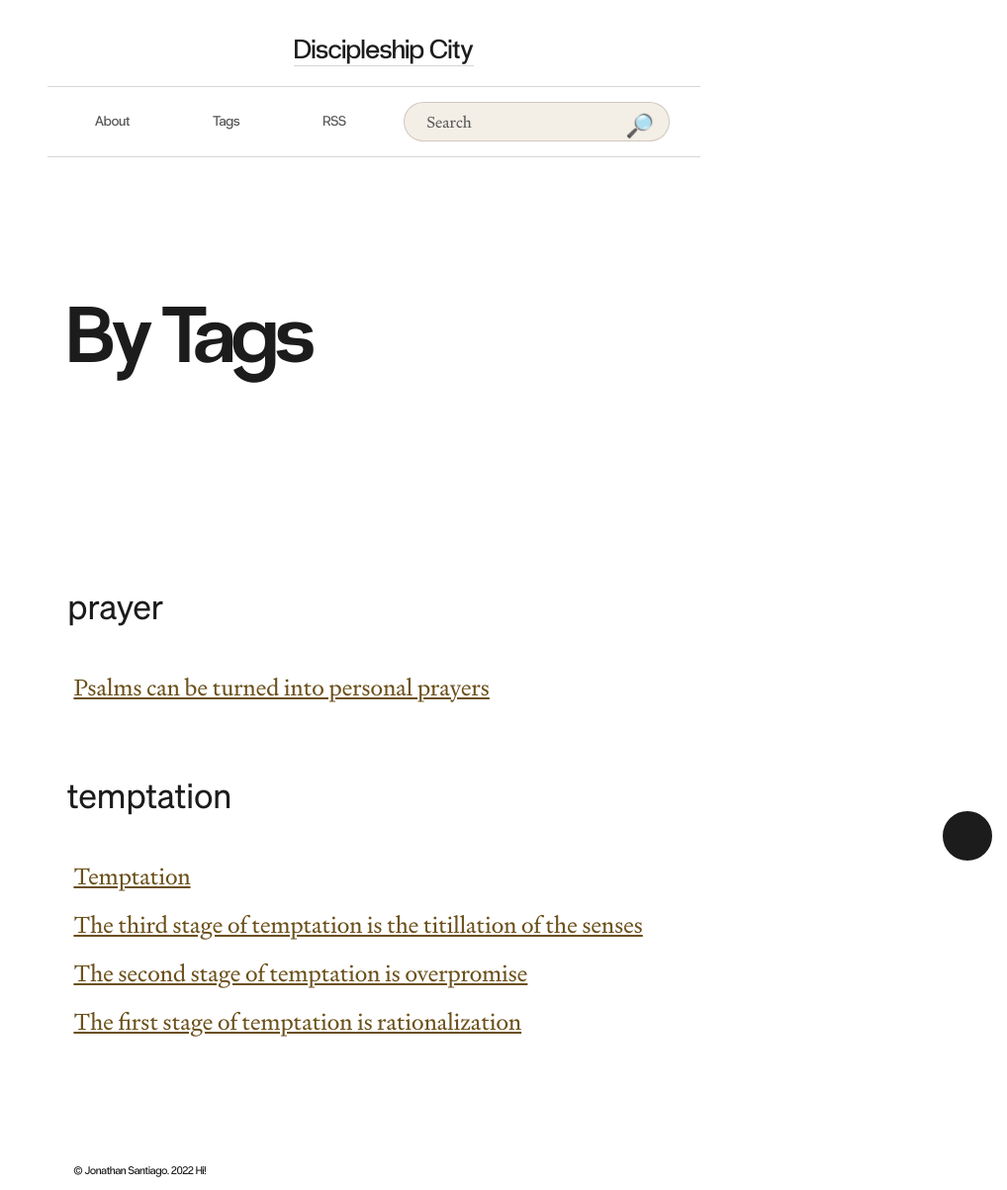
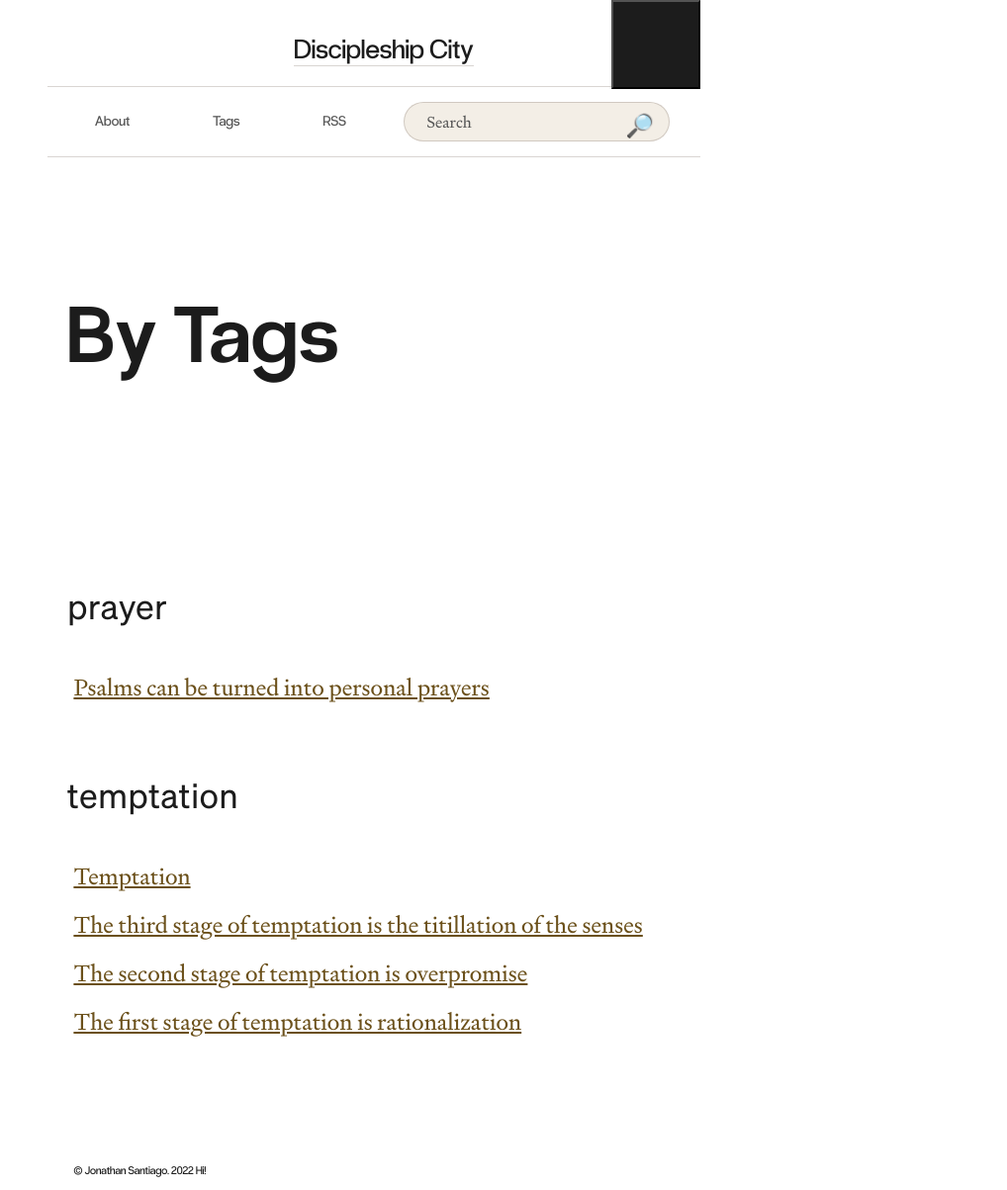
Before and after one commit to jsantiago611/digital-garden-master, a Jekyll site: the page built from tags.md, in a window 1280 px wide. Shown: the whole page at 99% size, without its empty margins (262-1280 px from the left). Built offline with Jekyll 4.4.1, drawn with Linux system fonts in a browser that asks for light colours.

Commit message:
update h spacing, theme-toggle

```diff
--- a/assets/css/Style.css
+++ b/assets/css/Style.css
@@ -589,7 +589,7 @@ main {
 	color: var(--c-text-strong);
   	/* border-bottom: 1px solid var(--c-border) !important;*/
   	padding-bottom: 1.3rem;
-	letter-spacing: -0.04em;
+	letter-spacing: 0.01em;
  	font-variant-ligatures: discretionary-ligatures;
 
 }
@@ -597,7 +597,6 @@ main {
 @media(min-width: 300px)and (max-width: 1069px) {
 	 h1 {
 	font-size: calc(40px + (80 - 40) * ( 100vw - 300px) / (1070 - 300));
-	letter-spacing: -0.04em;
 	}
 }
 
@@ -643,7 +642,7 @@ main {
  h2 {
 	font-size: 28px;
 	font-weight: bold;
-	letter-spacing: -0.01em;
+	letter-spacing: 0.01em;
 	line-height: 1.2;
 	margin-top: 24px;
 	padding: 24px 0 5px;
@@ -1693,22 +1692,7 @@ summary {
 /* Common custom components between Main Site and Notes: Searchbar, Backbutton, ContentBox, Related Posts/Notes, Copyright,  */
 
 #theme-toggle {
-    /* height: 35px;
-    width: 100px;
-    position: absolute;
-    top: 58px;
-    right: 20px;
-    align-items: center;
-
-
-    justify-content: center;
-    padding: 8px;
-    z-index: 90;
-    font-family: var(--font-family-mono);
-    cursor: pointer;
-    font-weight: 400; */
-
-    background-color: var(--c-text);
+    /*background-color: var(--c-text);
     color: var(--c-topper-split-bg);
     flex-basis: auto;
     display: flex;
@@ -1718,7 +1702,7 @@ summary {
     margin-top: 0px;
     margin-left: auto;
     font-family: var(--font-family-serif);
-    font-size: 2rem;
+    font-size: 20px;
     border-radius: 100px;
     cursor: pointer;
     width: 50px;
@@ -1729,8 +1713,25 @@ summary {
     position: fixed;
     bottom: 30px;
     right: 15px;
-    border: 2px solid var(--c-text);
+    border: 2px solid var(--c-text);*/
     z-index:1000;
+	font-size: 20px;
+    line-height: .91;
+    text-align: center;
+    opacity: 1;
+    font-family: var(--font-family-serif);
+    font-weight: 400;
+    font-style: normal;
+    width: 90px;
+    height: 90px;
+    display: flex;
+    align-items: center;
+    justify-content: center;
+    position: absolute;
+    right: 0;
+    top: 0;
+    background-color: var(--c-text);
+    color: var(--c-topper-split-bg);
 }
 
 .button,
```
